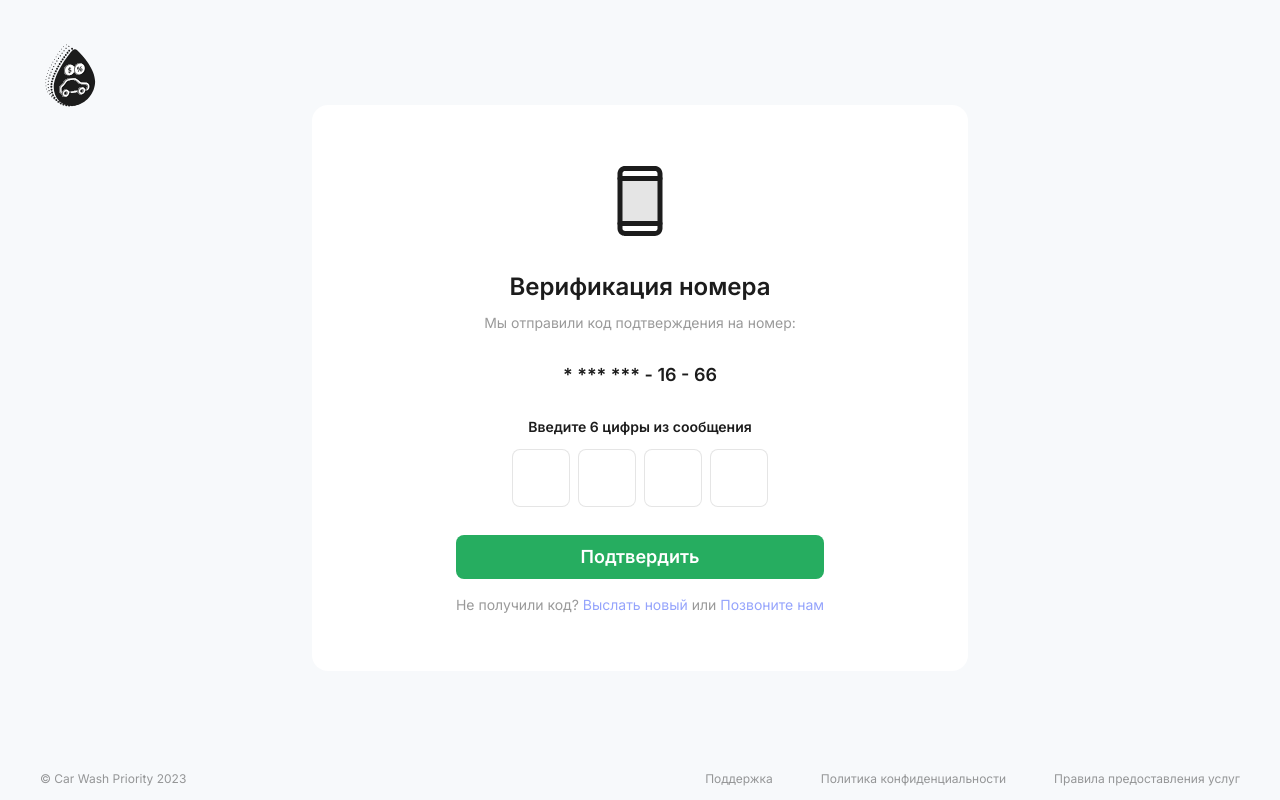
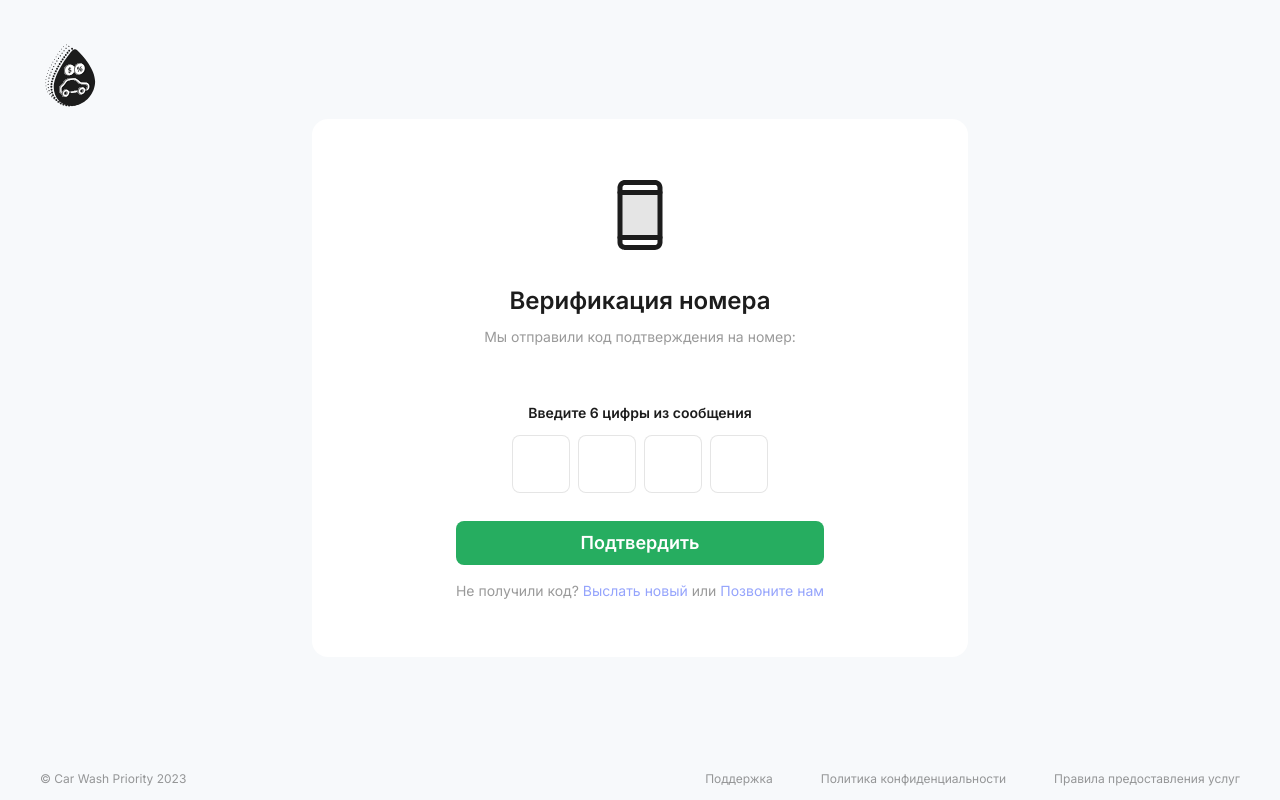
Before and after one commit to GRIZLI-RGB/car-wash-priority, a Next.js app: page /auth/registration in a window 1280 px wide. Built offline with nearby package versions, Linux system fonts and the light colour scheme.

Commit message:
API valid

```diff
--- a/app/(pages)/auth/_components/Verify.jsx
+++ b/app/(pages)/auth/_components/Verify.jsx
@@ -3,8 +3,23 @@ import TitleAndOpinion from "@/app/(pages)/auth/_components/TitleAndOpinion";
 import Input from "@/app/_components/Input";
 import Button from "@/app/_components/Button";
 import {useState} from "react";
-import {getOrganizationData, saveOrganizationData, sendAuthCode, verifyCode} from "../auth";
+import {saveOrganizationData, sendAuthCode, verifyCode} from "../auth";
 import {useRouter} from "next/navigation";
+
+function formatPhoneNumber(phoneNumber) {
+	const cleaned = phoneNumber.replace(/\D/g, '');
+
+	if (cleaned.length === 11) {
+		const countryCode = cleaned[0];
+		const rest = cleaned.slice(1);
+
+		const formattedRest = `(***) ***-${rest.slice(6, 8)}-${rest.slice(8, 10)}`;
+
+		return `+* ${formattedRest}`;
+	} else {
+		return phoneNumber;
+	}
+}
 
 export default function Verify({phone, closeModal}) {
 	const [verificationCode, setVerificationCode] = useState(["", "", "", "", "", ""]);
@@ -28,7 +43,7 @@ export default function Verify({phone, closeModal}) {
 			<TitleAndOpinion title={"Верификация номера"}>
 				Мы отправили код подтверждения на номер:
 			</TitleAndOpinion>
-			<div className={"text-lg font-semibold text-black-100"}>phone</div>
+			<div className={"text-lg font-semibold text-black-100"}>{formatPhoneNumber(phone)}</div>
 			<div className={"text-center"}>
 				<p className={"mb-3 text-sm font-semibold text-black-100"}>Введите 4 цифры из сообщения</p>
 				<div className={"flex gap-2 items-center justify-center"}>
--- a/app/(pages)/auth/registration/page.jsx
+++ b/app/(pages)/auth/registration/page.jsx
@@ -9,6 +9,23 @@ import {reqContactData, reqPayData, setData, verifyTel} from "../reg";
 import {readCookie} from "@/app/utils/cookie";
 import {sendAuthCode} from "@/app/(pages)/auth/auth";
 import {useRouter} from "next/navigation";
+
+function formatPhoneNumber(phoneNumber) {
+	if (!phoneNumber) return ""
+
+	const cleaned = phoneNumber.replace(/\D/g, "");
+
+	if (cleaned.length === 11) {
+		const countryCode = cleaned[0];
+		const rest = cleaned.slice(1);
+
+		const formattedRest = `(***) ***-${rest.slice(6, 8)}-${rest.slice(8, 10)}`;
+
+		return `+* ${formattedRest}`;
+	} else {
+		return phoneNumber;
+	}
+}
 
 export default function Registration() {
 	// step = 1 - подтверждение номера
@@ -26,22 +43,15 @@ export default function Registration() {
 
 	const [costCalculation, setCostCalculation] = useState(["", ""]);
 	const [organizationData, setOrganizationData] = useState({
-		inn: "",
-		ogrn: "",
-		name: "",
-		address: "",
+		inn: "", ogrn: "", name: "", address: "",
 	});
 	const [payData, setPayData] = useState({
-		settlement_number: "",
-		name: "",
-		bic: "",
-		correspondent_account: "",
+		settlement_number: "", name: "", bic: "", correspondent_account: "",
 	});
 	const [contactData, setContactData] = useState({
-		fio: "",
-		email: "",
+		fio: "", email: "",
 	});
-	const [invalidFields, setInvalidFields] = useState([]);
+	const [invalidFields, setInvalidFields] = useState({});
 
 	const router = useRouter();
 
@@ -56,8 +66,7 @@ export default function Registration() {
 		if (data === true) {
 			setStep(3);
 		} else {
-			setOrganizationData({...organizationData, ...data});
-			setInvalidFields(Object.keys(data));
+			setInvalidFields(data);
 		}
 	};
 
@@ -67,8 +76,7 @@ export default function Registration() {
 		if (data === true) {
 			setStep(4);
 		} else {
-			setPayData({...payData, ...data});
-			setInvalidFields(Object.keys(data));
+			setInvalidFields(data);
 		}
 	};
 
@@ -78,20 +86,18 @@ export default function Registration() {
 		if (data === true) {
 			setStep(5);
 		} else {
-			setContactData({...contactData, ...data});
-			setInvalidFields(Object.keys(data));
+			setInvalidFields(data);
 		}
 	};
 
 	switch (step) {
 		case 1: {
-			return (
-				<>
+			return (<>
 					<Image width={"80"} height={"80"} src={"/img/icons/phone.svg"} alt={"Иконка телефона"} />
 					<TitleAndOpinion title={"Верификация номера"}>
 						Мы отправили код подтверждения на номер:
 					</TitleAndOpinion>
-					<div className={"text-lg font-semibold text-black-100"}>* *** *** - 16 - 66</div>
+					<div className={"text-lg font-semibold text-black-100"}>{formatPhoneNumber(phone)}</div>
 					<div className={"text-center"}>
 						<p className={"mb-3 text-sm font-semibold text-black-100"}>Введите 6 цифры из сообщения</p>
 						<div className={"flex gap-2 items-center justify-center"}>
@@ -123,60 +129,57 @@ export default function Registration() {
 							</a>
 						</p>
 					</div>
-				</>
-			);
+				</>);
 		}
 		case 2: {
-			return (
-				<>
+			return (<>
 					<TitleAndOpinion title={"Подтверждение данных организации"}>
 						Проверьте правильность данных
 					</TitleAndOpinion>
 					<Input label={"ИНН"} placeholder={"366310082593"} value={organizationData.inn}
 						   setValue={(text) => setOrganizationData((prev) => ({...prev, inn: text}))}
-						   invalid={invalidFields.find((key) => key === "inn")} />
+						   invalidValue={invalidFields?.inn}
+					/>
 					<Input label={"ОГРН"} placeholder={"1085752004535"} value={organizationData.ogrn}
 						   setValue={(text) => setOrganizationData((prev) => ({...prev, ogrn: text}))}
-						   invalid={invalidFields.find((key) => key === "ogrn")} />
+						   invalidValue={invalidFields?.ogrn} />
 					<Input label={"Форма собственности"} placeholder={"ООО без НДС"} />
 					<Input
 						label={"Наименование компании"}
 						placeholder={"ОБЩЕСТВО С ОГРАНИЧЕННОЙ ОТВЕТСТВЕННОСТЬЮ \"ТДВ\""}
 						value={organizationData.name}
 						setValue={(text) => setOrganizationData((prev) => ({...prev, name: text}))}
-						invalid={invalidFields.find((key) => key === "name")}
+						invalidValue={invalidFields?.name}
 					/>
 					<Input
 						label={"Юридический адрес"}
 						placeholder={"302027, Орловская область, г Орёл, Октябрьская ул, д. 211, помещ. 114 офис 4"}
 						value={organizationData.address}
 						setValue={(text) => setOrganizationData((prev) => ({...prev, address: text}))}
-						invalid={invalidFields.find((key) => key === "address")}
+						invalidValue={invalidFields?.address}
 					/>
 					<Button clickHandler={handleSetData} type={"success"} icon={"arrow-right"}>
 						Продолжить
 					</Button>
-				</>
-			);
+				</>);
 		}
 		case 3: {
-			return (
-				<>
+			return (<>
 					<TitleAndOpinion title={"Платежные данные"}>
 						Укажите реквизиты для получения счетов за обслуживание
 					</TitleAndOpinion>
 					<Input label={"Расчётный счёт"} value={payData.settlement_number}
 						   setValue={(text) => setPayData((prev) => ({...prev, settlement_number: text}))}
-						   invalid={invalidFields.find((key) => key === "settlement_number")} />
+						   invalidValue={invalidFields?.settlement_number} />
 					<Input label={"Название банка"} value={payData.name}
 						   setValue={(text) => setPayData((prev) => ({...prev, name: text}))}
-						   invalid={invalidFields.find((key) => key === "name")} />
+						   invalidValue={invalidFields?.name} />
 					<Input label={"БИК"} value={payData.bic}
 						   setValue={(text) => setPayData((prev) => ({...prev, bic: text}))}
-						   invalid={invalidFields.find((key) => key === "correspondent_account")} />
+						   invalidValue={invalidFields?.bic} />
 					<Input label={"Корреспондентский счёт"} value={payData.correspondent_account}
 						   setValue={(text) => setPayData((prev) => ({...prev, correspondent_account: text}))}
-						   invalid={invalidFields.find((key) => key === "correspondent_account")} />
+						   invalidValue={invalidFields?.correspondent_account} />
 					<div className={"flex gap-7 w-full max-[800px]:gap-1"}>
 						<div className={"w-1/2"}>
 							<Button clickHandler={() => setStep(2)} type={"secondary"} icon={"arrow-left"}>
@@ -189,12 +192,10 @@ export default function Registration() {
 							</Button>
 						</div>
 					</div>
-				</>
-			);
+				</>);
 		}
 		case 4: {
-			return (
-				<>
+			return (<>
 					<TitleAndOpinion title={"Информация о представителе"}>
 						<p className={"flex gap-3 flex-col"}>
 							<span>
@@ -209,10 +210,10 @@ export default function Registration() {
 					</TitleAndOpinion>
 					<Input label={"ФИО представителя"} value={contactData.fio}
 						   setValue={(text) => setContactData((prev) => ({...prev, fio: text}))}
-						   invalid={invalidFields.find((key) => key === "fio")} />
+						   invalidValue={invalidFields?.fio} />
 					<Input label={"E-mail для информирования "} value={contactData.email}
 						   setValue={(text) => setContactData((prev) => ({...prev, email: text}))}
-						   invalid={invalidFields.find((key) => key === "email")} />
+						   invalidValue={invalidFields?.email} />
 					<div className={"flex gap-7 w-full max-[800px]:gap-1"}>
 						<div className={"w-1/2"}>
 							<Button clickHandler={() => setStep(3)} type={"secondary"} icon={"arrow-left"}>
@@ -225,12 +226,10 @@ export default function Registration() {
 							</Button>
 						</div>
 					</div>
-				</>
-			);
+				</>);
 		}
 		case 5: {
-			return (
-				<>
+			return (<>
 					<TitleAndOpinion title={"Расчет расходов и пополнения баланса"}>
 						<p className={"flex gap-3 flex-col"}>
 							<span>Укажите данные своего автопарка, мы рассчитаем рекомендуему сумму пополнения.</span>
@@ -244,9 +243,7 @@ export default function Registration() {
 						</p>
 					</TitleAndOpinion>
 					<div
-						className={
-							"w-full rounded-2xl  max-[800px]:px-6 px-12 py-6 bg-[rgba(229,236,246,0.50)] flex flex-col gap-3 items-center"
-						}>
+						className={"w-full rounded-2xl  max-[800px]:px-6 px-12 py-6 bg-[rgba(229,236,246,0.50)] flex flex-col gap-3 items-center"}>
 						<p className={"text-sm font-semibold text-black-100 text-center"}>
 							Сколько машин в организации?
 						</p>
@@ -281,24 +278,18 @@ export default function Registration() {
 							Пропустить
 						</Button>
 					</div>
-				</>
-			);
+				</>);
 		}
 		case 6: {
-			return (
-				<>
+			return (<>
 					<TitleAndOpinion title={"Рекомендуемое пополнение"}>
 						Чтобы получить возможность овердрафта пополните баланс на рекомендуему сумму
 					</TitleAndOpinion>
 					<div
-						className={
-							"w-full rounded-2xl px-12 py-10 bg-[rgba(229,236,246,0.50)] flex flex-col gap-3 items-center"
-						}>
+						className={"w-full rounded-2xl px-12 py-10 bg-[rgba(229,236,246,0.50)] flex flex-col gap-3 items-center"}>
 						<p className={"text-sm font-semibold text-black-100 text-center"}>Рекомендуемая сумма</p>
 						<p
-							className={
-								"text-center px-[21px] py-[11px] flex-middle rounded-lg font-semibold text-2xl leading-[150%] border border-solid border-black/20 bg-white"
-							}>
+							className={"text-center px-[21px] py-[11px] flex-middle rounded-lg font-semibold text-2xl leading-[150%] border border-solid border-black/20 bg-white"}>
 							64 000
 						</p>
 					</div>
@@ -319,8 +310,7 @@ export default function Registration() {
 					<p className={"text-center text-sm text-black/40"}>
 						Если вы пропустите этот шаг, то для вашего аккаунта возможность овердрафта будет отключена!
 					</p>
-				</>
-			);
+				</>);
 		}
 	}
 }
--- a/app/_components/Input.jsx
+++ b/app/_components/Input.jsx
@@ -2,7 +2,7 @@ import Image from "next/image";
 import clsx from "clsx";
 import InputMask from "react-input-mask";
 
-export default function Input({ disabled, value, setValue, type, label, placeholder, getOnlyNumber, invalid, dataFocus, mask }) {
+export default function Input({ disabled, value, setValue, type, label, placeholder, getOnlyNumber, invalidValue= "", dataFocus, mask }) {
 	switch (type) {
 		// TODO: для одинарных инпутов сделать 1 значение вводимое и автоперевод на следующее
 		case "one-number": {
@@ -93,6 +93,7 @@ export default function Input({ disabled, value, setValue, type, label, placehol
 			)
 		}
 		default: {
+			console.log("invalidValue", invalidValue)
 			return (
 				<div className={"w-full flex flex-col gap-3"}>
 					{label && <p className={"text-sm font-semibold text-black-100"}>{label}</p>}
@@ -108,8 +109,9 @@ export default function Input({ disabled, value, setValue, type, label, placehol
 						value={value}
 						disabled={!!disabled}
 						onChange={e => setValue(e.target.value)}
-						style={invalid && {borderColor: "red"}}
+						style={{borderColor: invalidValue ? "red" : "inherit"}}
 					/>
+					{!!invalidValue && <span className={"text-sm"} style={{color: "red"}}>{invalidValue}</span>}
 				</div>
 			);
 		}
```
Also changed, not shown: app/(pages)/(platform)/drivers/_components/Table.jsx (+6 -3 lines), app/(pages)/(platform)/drivers/layout.jsx (+5 -2 lines), app/(pages)/auth/reg.js (+0 -10 lines).
